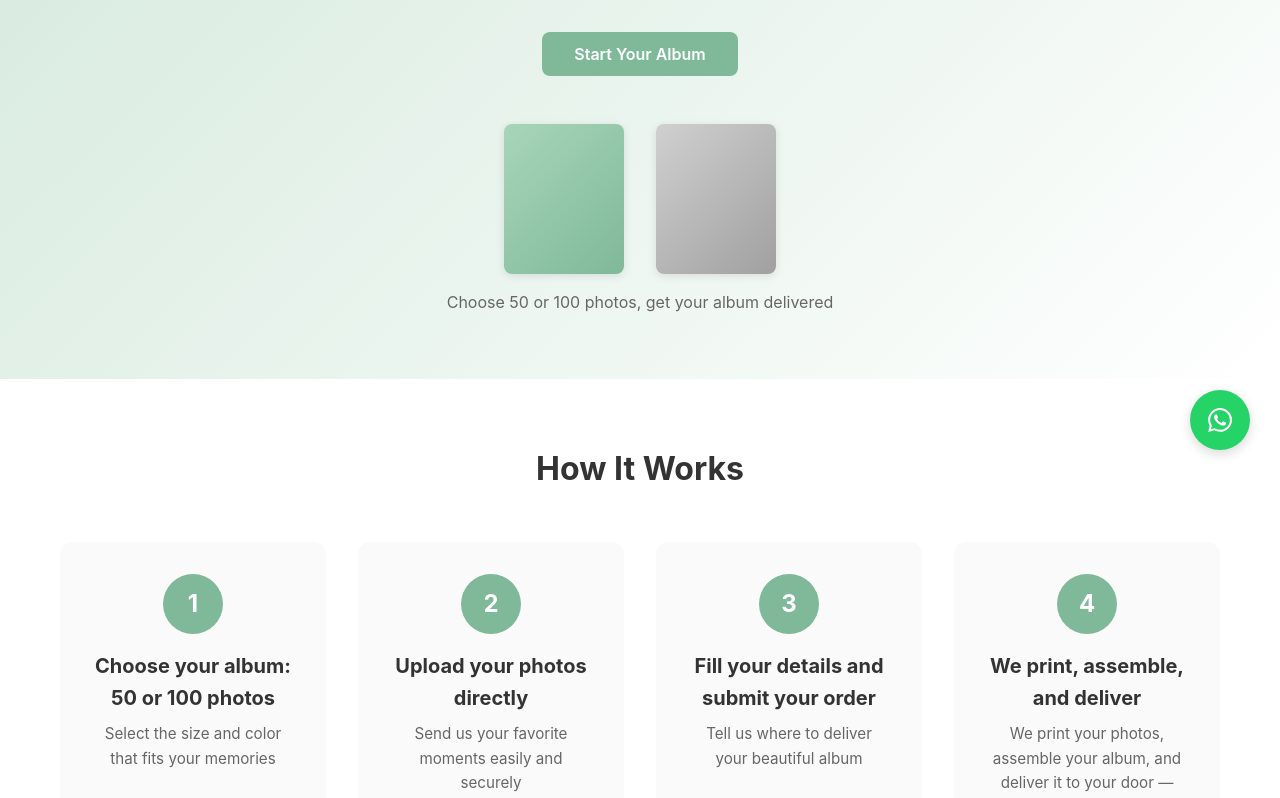
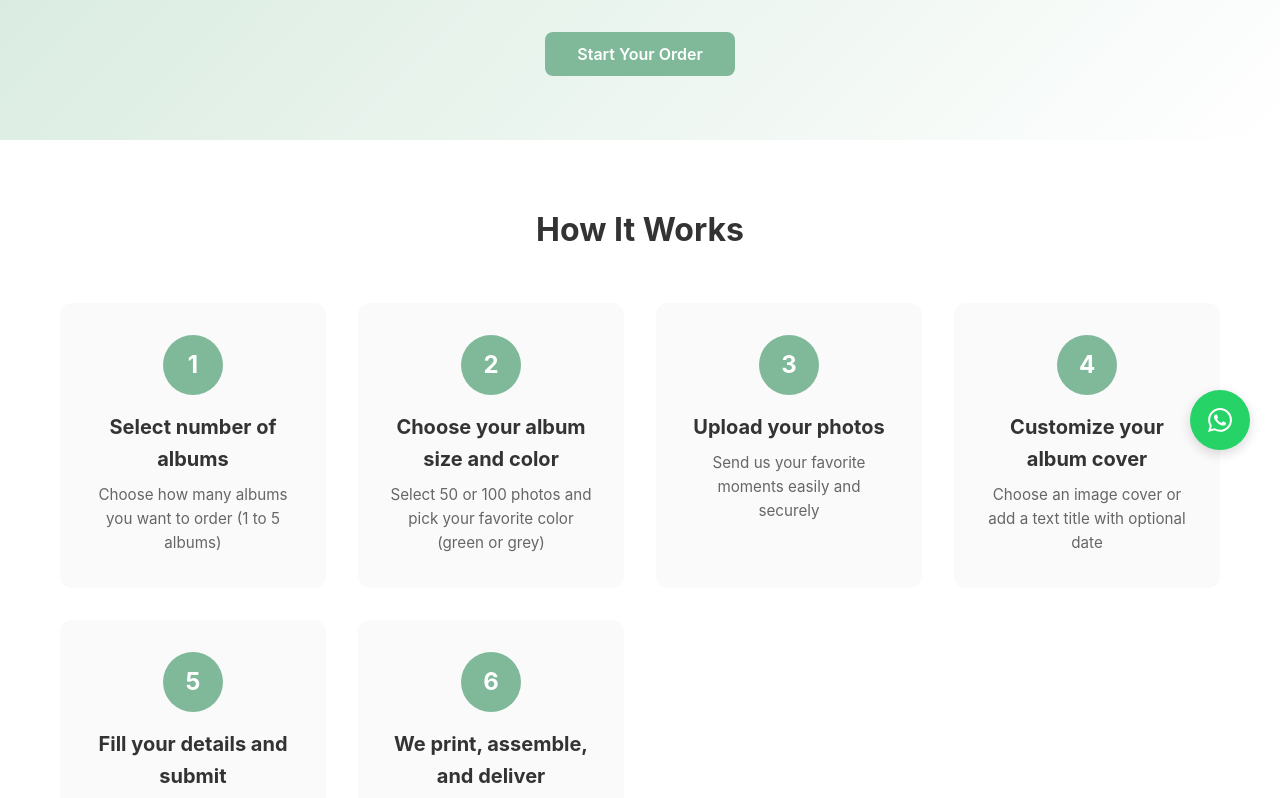
Before and after one commit to zahiallam-design/traces-landing-page, a React (Vite) app: page / in a window 1280 px wide. Shown: the part 320-1118 px from the top of the page. Built offline with nearby package versions, Linux system fonts and the light colour scheme.

Commit message:
Fix upload progress, cover image upload, UI improvements, and email template updates

```diff
--- a/src/components/AlbumOptions.jsx
+++ b/src/components/AlbumOptions.jsx
@@ -7,15 +7,21 @@ const albums = [
   { size: 100, price: 55 }
 ];
 
-function AlbumCard({ album, isSelected, onSelect, selectedColor, onColorChange }) {
+function AlbumCard({ album, isSelected, onSelect, selectedColor, onColorChange, albumIndex }) {
   const [localColor, setLocalColor] = useState('green');
   const currentColor = isSelected ? selectedColor : localColor;
 
   const handleColorClick = (color) => {
-    if (isSelected) {
+    // If album is not selected yet, select it with this color
+    if (!isSelected) {
+      onSelect(album);
+      // Small delay to ensure album is selected before changing color
+      setTimeout(() => {
+        onColorChange(color);
+      }, 10);
+    } else {
+      // Album is already selected, just change color
       onColorChange(color);
-    } else {
-      setLocalColor(color);
     }
   };
 
@@ -43,12 +49,6 @@ function AlbumCard({ album, isSelected, onSelect, selectedColor, onColorChange }
           <span className="color-swatch grey"></span>
         </button>
       </div>
-      <button
-        className="btn btn-select"
-        onClick={() => onSelect(album)}
-      >
-        Select This Album
-      </button>
     </div>
   );
 }
@@ -77,6 +77,7 @@ function AlbumOptions({ albumIndex, selectedAlbum, onAlbumSelect, selectedColor,
             <AlbumCard
               key={album.size}
               album={album}
+              albumIndex={albumIndex}
               isSelected={selectedAlbum?.size === album.size}
               onSelect={handleSelect}
               selectedColor={selectedColor}
--- a/src/components/CoverCustomization.css
+++ b/src/components/CoverCustomization.css
@@ -4,6 +4,15 @@
   border-radius: 12px;
   padding: 2rem;
   margin-top: 2rem;
+  max-width: 100%;
+  box-sizing: border-box;
+}
+
+@media (max-width: 900px) {
+  .cover-customization {
+    padding: 1.5rem;
+    margin-top: 1.5rem;
+  }
 }
 
 .cover-title {
@@ -68,8 +77,11 @@
 .cover-image-preview img {
   max-width: 100%;
   max-height: 300px;
+  width: auto;
+  height: auto;
   border-radius: 8px;
   border: 2px solid var(--border-light);
+  object-fit: contain;
 }
 
 .preview-label {
--- a/src/components/CoverCustomization.jsx
+++ b/src/components/CoverCustomization.jsx
@@ -6,8 +6,10 @@ function CoverCustomization({ albumIndex, onCoverChange }) {
   const breakpoint = useBreakpoint();
   const [coverType, setCoverType] = useState(null); // 'image' or 'text'
   const [coverImage, setCoverImage] = useState(null);
+  const [coverImageUrl, setCoverImageUrl] = useState(null);
   const [coverTitle, setCoverTitle] = useState('');
   const [coverDate, setCoverDate] = useState('');
+  const [isUploadingCover, setIsUploadingCover] = useState(false);
   const fileInputRef = useRef(null);
 
   const handleCoverTypeSelect = (type) => {
@@ -27,14 +29,45 @@ function CoverCustomization({ albumIndex, onCoverChange }) {
     }
   };
 
-  const handleImageSelect = (e) => {
+  const handleImageSelect = async (e) => {
     const file = e.target.files?.[0];
     if (file && file.type.startsWith('image/')) {
       setCoverImage(file);
-      onCoverChange({
-        type: 'image',
-        image: file
-      });
+      setIsUploadingCover(true);
+
+      try {
+        // Upload cover image to Smash
+        const formData = new FormData();
+        formData.append('files', file);
+
+        const response = await fetch('/api/upload', {
+          method: 'POST',
+          body: formData,
+        });
+
+        if (!response.ok) {
+          throw new Error('Failed to upload cover image');
+        }
+
+        const result = await response.json();
+
+        if (!result.success || !result.transferUrl) {
+          throw new Error('No transfer URL received for cover image');
+        }
+
+        setCoverImageUrl(result.transferUrl);
+        onCoverChange({
+          type: 'image',
+          image: file,
+          imageUrl: result.transferUrl
+        });
+      } catch (error) {
+        console.error('Cover image upload error:', error);
+        alert('Failed to upload cover image. Please try again.');
+        setCoverImage(null);
+      } finally {
+        setIsUploadingCover(false);
+      }
     }
   };
 
@@ -104,13 +137,19 @@ function CoverCustomization({ albumIndex, onCoverChange }) {
           <button
             className="btn btn-secondary"
             onClick={() => fileInputRef.current?.click()}
+            disabled={isUploadingCover}
           >
-            {coverImage ? 'Change Cover Image' : 'Upload Cover Image'}
+            {isUploadingCover ? 'Uploading...' : coverImage ? 'Change Cover Image' : 'Upload Cover Image'}
           </button>
           {coverImage && (
             <div className="cover-image-preview">
               <img src={URL.createObjectURL(coverImage)} alt="Cover preview" />
               <p className="preview-label">{coverImage.name}</p>
+              {coverImageUrl && (
+                <p className="preview-url" style={{ fontSize: '0.8rem', color: 'var(--pastel-green-dark)', marginTop: '0.5rem', wordBreak: 'break-all' }}>
+                  Cover uploaded: {coverImageUrl}
+                </p>
+              )}
             </div>
           )}
         </div>
--- a/src/components/Hero.jsx
+++ b/src/components/Hero.jsx
@@ -25,17 +25,10 @@ function Hero() {
           </p>
           <button
             className="btn btn-primary"
-            onClick={() => scrollToSection('album-options')}
+            onClick={() => scrollToSection('album-count-selector')}
           >
-            Start Your Album
+            Start Your Order
           </button>
-          <div className="hero-visuals">
-            <div className={`album-preview ${isMobile ? 'album-preview-mobile' : ''}`}>
-              <div className="album-sample green"></div>
-              <div className="album-sample grey"></div>
-            </div>
-            <p className="hero-tagline">Choose 50 or 100 photos, get your album delivered</p>
-          </div>
         </div>
       </div>
     </section>
--- a/src/components/HowItWorks.jsx
+++ b/src/components/HowItWorks.jsx
@@ -5,23 +5,33 @@ import './HowItWorks.css';
 const steps = [
   {
     number: 1,
-    title: 'Choose your album: 50 or 100 photos',
-    description: 'Select the size and color that fits your memories'
+    title: 'Select number of albums',
+    description: 'Choose how many albums you want to order (1 to 5 albums)'
   },
   {
     number: 2,
-    title: 'Upload your photos directly',
+    title: 'Choose your album size and color',
+    description: 'Select 50 or 100 photos and pick your favorite color (green or grey)'
+  },
+  {
+    number: 3,
+    title: 'Upload your photos',
     description: 'Send us your favorite moments easily and securely'
   },
   {
-    number: 3,
-    title: 'Fill your details and submit your order',
-    description: 'Tell us where to deliver your beautiful album'
+    number: 4,
+    title: 'Customize your album cover',
+    description: 'Choose an image cover or add a text title with optional date'
   },
   {
-    number: 4,
+    number: 5,
+    title: 'Fill your details and submit',
+    description: 'Tell us where to deliver your beautiful albums'
+  },
+  {
+    number: 6,
     title: 'We print, assemble, and deliver',
-    description: 'We print your photos, assemble your album, and deliver it to your door — cash on delivery'
+    description: 'We print your photos, assemble your albums, and deliver them to your door — cash on delivery'
   }
 ];
 
--- a/src/components/UploadSection.jsx
+++ b/src/components/UploadSection.jsx
@@ -84,12 +84,7 @@ function UploadSection({ albumIndex, selectedAlbum, onUploadComplete }) {
       // Track progress
       let uploadedCount = 0;
       const totalFiles = filesToUpload.length;
-
-      // Simulate progress based on batches
-      const progressInterval = setInterval(() => {
-        const batchProgress = Math.floor((uploadedCount / batches.length) * 90);
-        setUploadProgress(batchProgress);
-      }, 200);
+      let progressInterval = null;
 
       // Upload first batch to create transfer, then add remaining files
       let transferId = null;
@@ -107,6 +102,10 @@ function UploadSection({ albumIndex, selectedAlbum, onUploadComplete }) {
         if (transferId) {
           formData.append('transferId', transferId);
         }
+
+        // Update progress before upload
+        const progress = Math.floor(((batchIndex + 1) / batches.length) * 95);
+        setUploadProgress(progress);
 
         const response = await fetch('/api/upload', {
           method: 'POST',
@@ -158,16 +157,18 @@ function UploadSection({ albumIndex, selectedAlbum, onUploadComplete }) {
         }
 
         uploadedCount++;
-        const progress = Math.floor((uploadedCount / batches.length) * 90);
-        setUploadProgress(progress);
       }
 
-      clearInterval(progressInterval);
+      // Clear any interval if it exists
+      if (progressInterval) {
+        clearInterval(progressInterval);
+      }
 
       if (!transferUrl) {
         throw new Error('Upload completed but no transfer URL received');
       }
 
+      // Set to 100% when complete
       setUploadProgress(100);
       setUploadStatus({
         type: 'success',
@@ -177,6 +178,11 @@ function UploadSection({ albumIndex, selectedAlbum, onUploadComplete }) {
 
     } catch (error) {
       console.error('Upload error:', error);
+
+      // Clear interval on error
+      if (progressInterval) {
+        clearInterval(progressInterval);
+      }
 
       let errorMessage = 'Upload failed. ';
 
--- a/src/services/emailService.js
+++ b/src/services/emailService.js
@@ -106,6 +106,13 @@ export const sendCustomerConfirmationEmail = async (orderData) => {
     // Notes
     customer_notes: orderData.notes || 'None',
 
+    // WhatsApp link
+    whatsapp_link: (() => {
+      const whatsappNumber = import.meta.env.VITE_WHATSAPP_NUMBER || '71532156';
+      const cleanNumber = whatsappNumber.replace(/[\s\-+()]/g, '');
+      return `https://api.whatsapp.com/send?phone=${cleanNumber}`;
+    })(),
+
     // Formatted order summary for customer
     order_summary: formatCustomerOrderSummary(orderData),
   };
@@ -149,7 +156,7 @@ export const sendCustomerConfirmationEmail = async (orderData) => {
 function formatAlbumsDetails(albums) {
   return albums.map((albumData, index) => {
     const coverInfo = albumData.cover?.type === 'image'
-      ? 'Image cover'
+      ? (albumData.cover.imageUrl ? `Image cover - URL: ${albumData.cover.imageUrl}` : 'Image cover')
       : albumData.cover?.type === 'text'
         ? `Text: "${albumData.cover.title}"${albumData.cover.date ? ` - ${albumData.cover.date}` : ''}`
         : 'Not selected';
@@ -165,7 +172,7 @@ function formatOrderSummary(orderData) {
   let albumsText = '';
   orderData.albums.forEach((albumData, index) => {
     const coverInfo = albumData.cover?.type === 'image'
-      ? 'Image cover'
+      ? (albumData.cover.imageUrl ? `Image cover - URL: ${albumData.cover.imageUrl}` : 'Image cover')
       : albumData.cover?.type === 'text'
         ? `Text: "${albumData.cover.title}"${albumData.cover.date ? ` - ${albumData.cover.date}` : ''}`
         : 'Not selected';
@@ -210,7 +217,7 @@ function formatCustomerOrderSummary(orderData) {
   let albumsText = '';
   orderData.albums.forEach((albumData, index) => {
     const coverInfo = albumData.cover?.type === 'image'
-      ? 'Image cover'
+      ? (albumData.cover.imageUrl ? `Image cover` : 'Image cover')
       : albumData.cover?.type === 'text'
         ? `Text: "${albumData.cover.title}"${albumData.cover.date ? ` - ${albumData.cover.date}` : ''}`
         : 'Not selected';
@@ -224,6 +231,10 @@ ALBUM ${index + 1}:
 • Cover: ${coverInfo}
 `;
   });
+
+  const whatsappNumber = import.meta.env.VITE_WHATSAPP_NUMBER || '71532156';
+  const cleanWhatsAppNumber = whatsappNumber.replace(/[\s\-+()]/g, '');
+  const whatsappLink = `https://api.whatsapp.com/send?phone=${cleanWhatsAppNumber}`;
 
   return `
 ORDER CONFIRMATION
@@ -249,7 +260,7 @@ Order Date: ${new Date(orderData.timestamp).toLocaleString()}
 WHAT'S NEXT?
 We'll print your photos, assemble your beautiful ${orderData.albums.length > 1 ? 'albums' : 'album'}, and deliver ${orderData.albums.length > 1 ? 'them' : 'it'} to your door. You'll receive updates via WhatsApp at ${orderData.customer.mobileNumber}.
 
-If you have any questions, feel free to contact us via WhatsApp.
+If you have any questions, feel free to contact us via WhatsApp: ${whatsappLink}
 
 Thank you for choosing Traces!
   `.trim();
```
Also changed, not shown: 1 other file (tests, documents, lock files or other folders).
